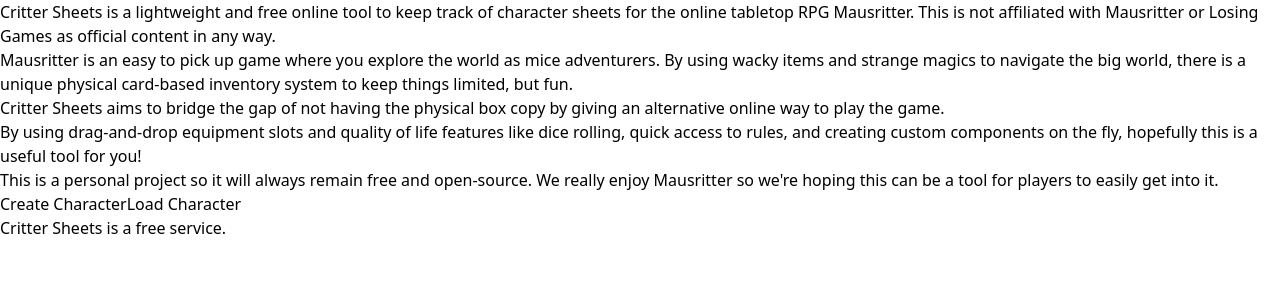
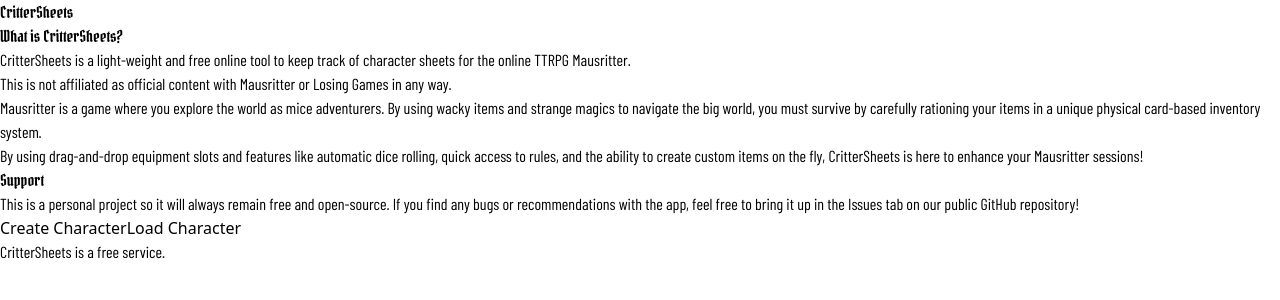
Before and after one commit to bryanjhdang/crittersheets, a React (Vite) app in the folder client/: page / in a window 1280 px wide. Shown: the top 300 px of the page. Built offline with nearby package versions, Linux system fonts and the light colour scheme.

Commit message:
Add new Figma text

```diff
--- a/client/index.html
+++ b/client/index.html
@@ -4,7 +4,7 @@
     <meta charset="UTF-8" />
     <link rel="icon" type="image/svg+xml" href="" />
     <meta name="viewport" content="width=device-width, initial-scale=1.0" />
-    <title>Critter Sheets</title>
+    <title>CritterSheets</title>
   </head>
   <body>
     <div id="root"></div>
--- a/client/src/components/Layout.tsx
+++ b/client/src/components/Layout.tsx
@@ -1,5 +1,6 @@
 import { Outlet } from "react-router-dom";
-import { Text } from "./Typography";
+import { Text, Title } from "./Typography";
+import { Link } from "react-router-dom";
 
 export const Layout = () => {
   return (
@@ -15,15 +16,18 @@
 
 const Header = () => {
   return (
-    <>
-    </>
+    <div className="flex flex-row">
+      <Title>
+        <Link to="/">CritterSheets</Link>
+      </Title>
+    </div>
   )
 }
 
 const Footer = () => {
   return (
     <div className="bg-[#20232a] flex items-center justify-center">
-      <Text>Critter Sheets is a free service.</Text>
+      <Text>CritterSheets is a free service.</Text>
     </div>
   )
 }
--- a/client/src/components/Typography.tsx
+++ b/client/src/components/Typography.tsx
@@ -1,12 +1,12 @@
 
 export const Text = ({ children } : { children: React.ReactNode}) => {
   return (
-    <div className="">{children}</div>
+    <div className="font-barlow-condensed text-lg">{children}</div>
   )
 }
 
 export const Title = ({ children } : { children: React.ReactNode }) => {
   return (
-    <div className="">{children}</div>
+    <div className="font-pirata text-xl">{children}</div>
   )
 }
--- a/client/src/components/pages/Landing.tsx
+++ b/client/src/components/pages/Landing.tsx
@@ -1,13 +1,11 @@
 import { Link } from "react-router-dom"
-import { Text } from "../Typography"
+import { Text, Title } from "../Typography"
 
 export const Landing = () => {
   return (
     <div className="flex flex-row">
       <div className="">
         <AboutCritterSheets />
-        <AboutMausritter />
-        <HowToUse />
         <Support />
       </div>
       <div className="">
@@ -20,33 +18,21 @@
 const AboutCritterSheets = () => {
   return (
     <>
-      <Text>Critter Sheets is a lightweight and free online tool to keep track of character sheets for the online tabletop RPG Mausritter. This is not affiliated with Mausritter or Losing Games as official content in any way.</Text>
-    </>
-  )
-}
-
-const AboutMausritter = () => {
-  return (
-    <>
-      <Text>Mausritter is an easy to pick up game where you explore the world as mice adventurers. By using wacky items and strange magics to navigate the big world, there is a unique physical card-based inventory system to keep things limited, but fun.</Text>
-    </>
-  )
-}
-
-const HowToUse = () => {
-  return (
-    <>
-      <Text>Critter Sheets aims to bridge the gap of not having the physical box copy by giving an alternative online way to play the game.</Text>
-      <Text>By using drag-and-drop equipment slots and quality of life features like dice rolling, quick access to rules, and creating custom components on the fly, hopefully this is a useful tool for you!</Text>
+      <Title>What is <span className="text-[#0066FF]">CritterSheets?</span></Title>
+      <Text>CritterSheets is a light-weight and free online tool to keep track of character sheets for the online TTRPG Mausritter. </Text>
+      <Text>This is not affiliated as official content with Mausritter or Losing Games in any way.</Text>
+      <Text>Mausritter is a game where you explore the world as mice adventurers. By using wacky items and strange magics to navigate the big world, you must survive by carefully rationing your items in a unique physical card-based inventory system.</Text>
+      <Text>By using drag-and-drop equipment slots and features like automatic dice rolling, quick access to rules, and the ability to create custom items on the fly, CritterSheets is here to enhance your Mausritter sessions!</Text>
     </>
   )
 }
 
 const Support = () => {
   return (
-    <>
-      <Text>This is a personal project so it will always remain free and open-source. We really enjoy Mausritter so we're hoping this can be a tool for players to easily get into it.</Text>
-    </>
+    <div>
+      <Title>Support</Title>
+      <Text>This is a personal project so it will always remain free and open-source. If you find any bugs or recommendations with the app, feel free to bring it up in the Issues tab on our public GitHub repository!</Text>
+    </div>
   )
 }
 
```
